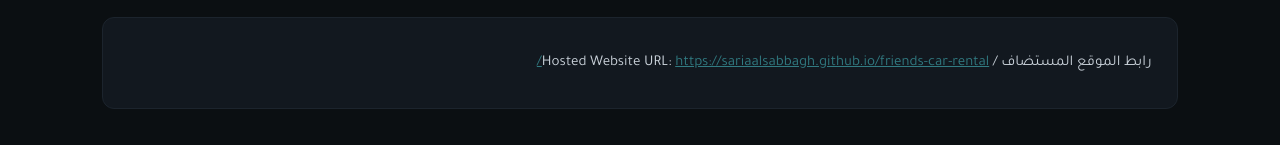
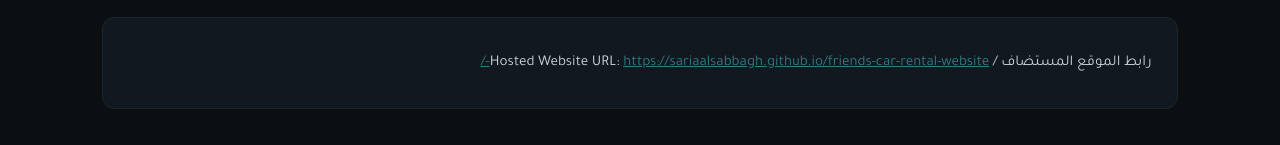
Before and after one commit to sariaalsabbagh/friends-car-rental-website-, a plain HTML site: page home.html in a window 1280 px wide. Shown: the part 546-691 px from the top of the page. Drawn offline with Linux system fonts and the light colour scheme.

Commit message:
Update home.html

```diff
--- a/home.html
+++ b/home.html
@@ -65,7 +65,7 @@
 
         <h3 class="section-title">رابط النشر على الإنترنت / Website Live Link</h3>
         <div class="info-card">
-            <p>رابط الموقع المستضاف / Hosted Website URL: <a href="https://sariaalsabbagh.github.io/friends-car-rental/" target="_blank" style="color: #317b82;">https://sariaalsabbagh.github.io/friends-car-rental/</a></p>
+            <p>رابط الموقع المستضاف / Hosted Website URL: <a href="https://sariaalsabbagh.github.io/friends-car-rental-website-/" target="_blank" style="color: #317b82;">https://sariaalsabbagh.github.io/friends-car-rental-website-/</a></p>
 </div>
     </div>
 
```
